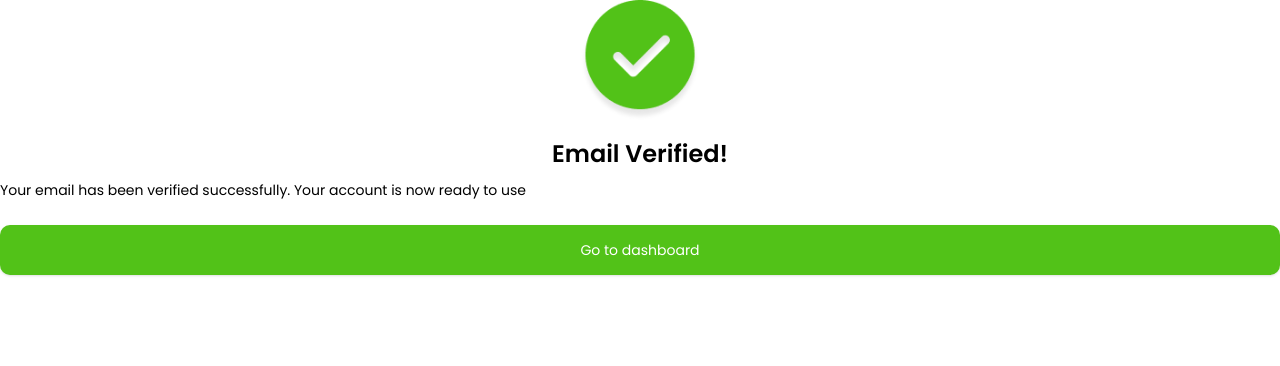
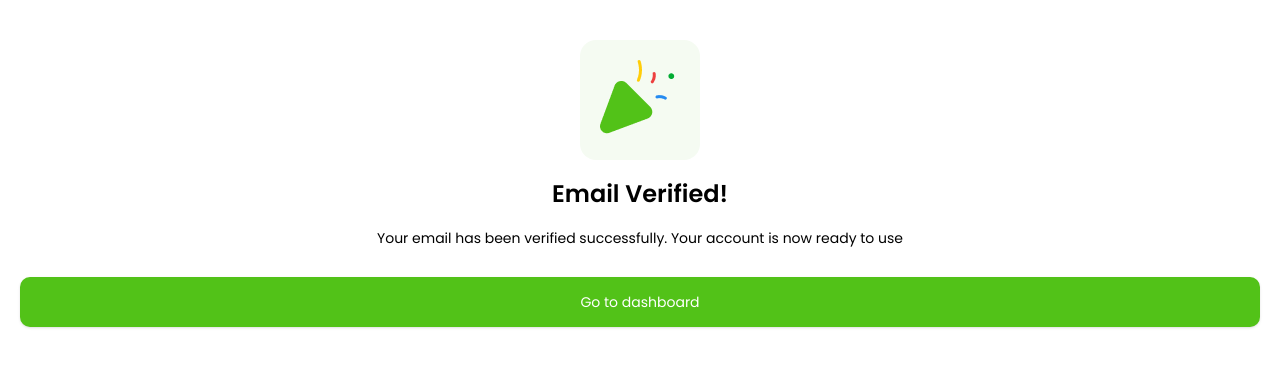
Before and after one commit to BuildspaceHub/ledgrx, a React (Vite) app: page /auth/user-verified in a window 1280 px wide. Shown: the top 366 px of the page. Built offline with nearby package versions, Linux system fonts and the light colour scheme.

Commit message:
updated-verified-email-page

```diff
--- a/src/pages/VerifiedEmailPage.jsx
+++ b/src/pages/VerifiedEmailPage.jsx
@@ -3,17 +3,17 @@ import Button from "../components/Button";
 
 export default function VerifiedEmailPage() {
   return (
-    <div>
+    <div className="min-h-screen p-5">
       {/* image */}
-      <div className="w-30 h-30 mx-auto">
-        <img src="/images/Vector.png" alt="checked button" />
+      <div className="w-30 h-30 mx-auto bg-[#55B7220F] rounded-2xl gap-2 p-5 mt-5">
+        <img src="/images/Group.png" alt="hurray" />
       </div>
       {/* content */}
       <div className="mt-4 flex flex-col mb-6">
-        <h1 className="text-center font-semibold text-[24px] mb-2">
+        <h1 className="text-center font-semibold text-[24px] mb-4">
           Email Verified!
         </h1>
-        <p className="text-[14px]">
+        <p className="text-[14px] text-center line-heigth:1 mb-1">
           Your email has been verified successfully. Your account is now ready
           to use
         </p>
```
Also changed, not shown: public/images/Group.png (added), public/images/Vector.png (deleted).
